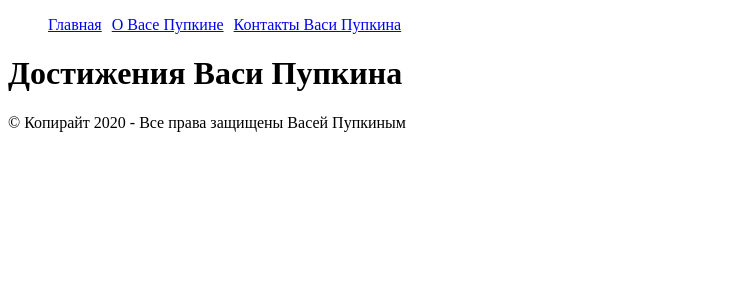
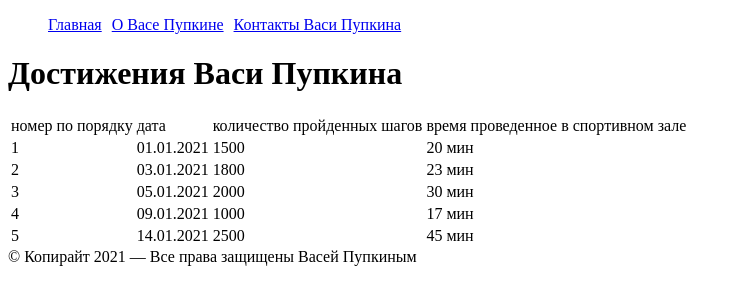
Before and after one commit to SEMExperts/PythonAdvanced, a plain HTML site: page lesson_8/index.html in a window 1280 px wide. Shown: the whole page, without its empty margins (0-741 px from the left). Drawn offline with Linux system fonts and the light colour scheme.

Commit message:
Added photo and table

```diff
--- a/lesson_8/index.html
+++ b/lesson_8/index.html
@@ -4,11 +4,47 @@
     <meta charset="UTF-8">
     <title>Достижения Васи Пупкина</title>
     <meta name="description" content="Узнайте о достижениях Васи Пупкина. Выдающийся личности" />
+    <meta name="keywords" content="Вася Пупкин, Достижения Васи Пупкина, Пупкин достижения">
     <link rel="stylesheet" href="css/style.css">
 </head>
 <body>
 <menu><a href="index.html">Главная</a><a href="about.html">О Васе Пупкине</a><a href="contact.html">Контакты Васи Пупкина</a></menu>
 <h1>Достижения Васи Пупкина</h1>
-<footer>&#169; Копирайт 2020 - Все права защищены Васей Пупкиным</footer>
+<table>
+    <thead><tr><td>номер по порядку</td><td>дата</td><td>количество пройденных шагов</td><td>время проведенное в спортивном зале</td></tr></thead>
+    <tbody>
+        <tr>
+            <td>1</td>
+            <td>01.01.2021</td>
+            <td>1500</td>
+            <td>20 мин</td>
+        </tr>
+        <tr>
+            <td>2</td>
+            <td>03.01.2021</td>
+            <td>1800</td>
+            <td>23 мин</td>
+        </tr>
+        <tr>
+            <td>3</td>
+            <td>05.01.2021</td>
+            <td>2000</td>
+            <td>30 мин</td>
+        </tr>
+        <tr>
+            <td>4</td>
+            <td>09.01.2021</td>
+            <td>1000</td>
+            <td>17 мин</td>
+        </tr>
+        <tr>
+            <td>5</td>
+            <td>14.01.2021</td>
+            <td>2500</td>
+            <td>45 мин</td>
+        </tr>
+    </tbody>
+</table>
+<footer>&#169; Копирайт 2021 &#8212; Все права защищены Васей Пупкиным</footer>
 </body>
 </html>
```
Also changed, not shown: lesson_8/about.html (+4 -3 lines), lesson_8/contact.html (+3 -2 lines), lesson_8/img/photo.jpg (added), 2 other files.
